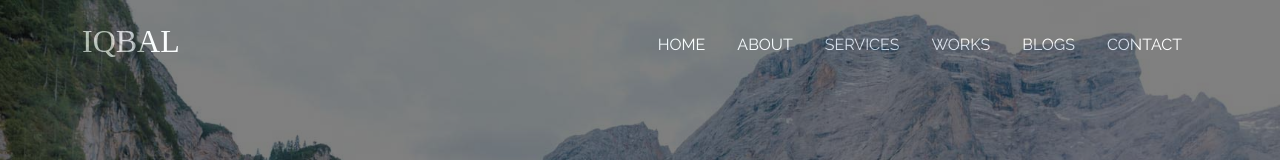
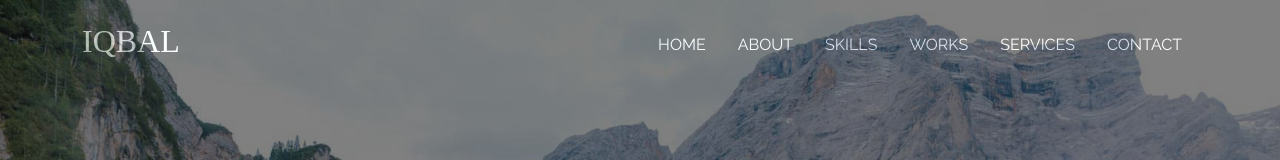
Before and after one commit to iqbal9865/portfolio-web, a plain HTML site: page index.html in a window 1280 px wide. Shown: the top 160 px of the page. Drawn offline with nearby package versions, Linux system fonts and the light colour scheme; a script that the page names is missing; a web font is replaced by a local one.

Commit message:
navbar content added

```diff
--- a/index.html
+++ b/index.html
@@ -32,9 +32,9 @@
           <ul class="menu">
             <li><a href="#">HOME</a></li>
             <li><a href="#about-section">ABOUT</a></li>
+            <li><a href="#skill-section">SKILLS</a></li>
+            <li><a href="#portfolio-section">WORKS</a></li>
             <li><a href="#service-section">SERVICES</a></li>
-            <li><a href="#portfolio-section">WORKS</a></li>
-            <li><a href="#">BLOGS</a></li>
             <li><a href="#contact-section">CONTACT</a></li>
           </ul>
         </nav>
```
